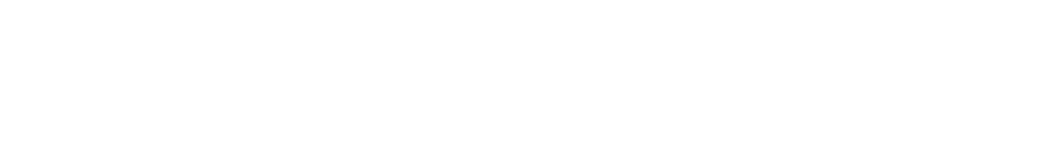
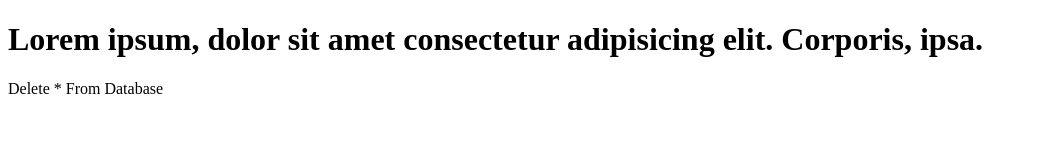
Before and after one commit to JosueMiguelOM/jmom-gds0551, a plain HTML site: page index.html in a window 1280 px wide. Shown: the whole page, without its empty margins (0-1037 px from the left). Drawn offline with Linux system fonts and the light colour scheme.

Commit message:
Modificación desde la rama feature/login

```diff
--- a/index.html
+++ b/index.html
@@ -3,9 +3,10 @@
 <head>
     <meta charset="UTF-8">
     <meta name="viewport" content="width=device-width, initial-scale=1.0">
-    <title>Document</title>
+    <title>Modificación del vecario</title>
 </head>
 <body>
-
+    <h1>Lorem ipsum, dolor sit amet consectetur adipisicing elit. Corporis, ipsa.</h1>
+    <p>Delete * From Database</p>
 </body>
 </html>
```
